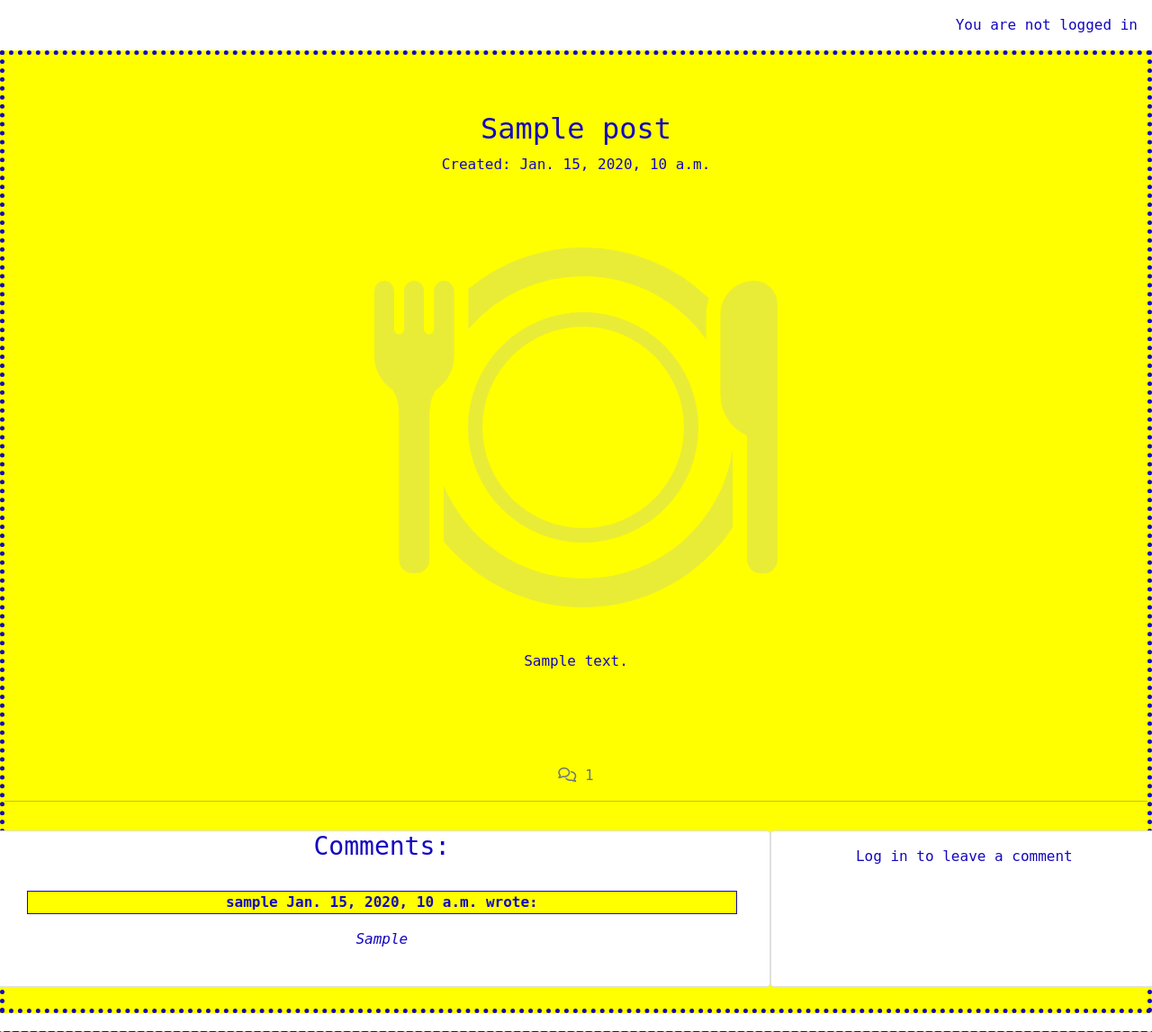
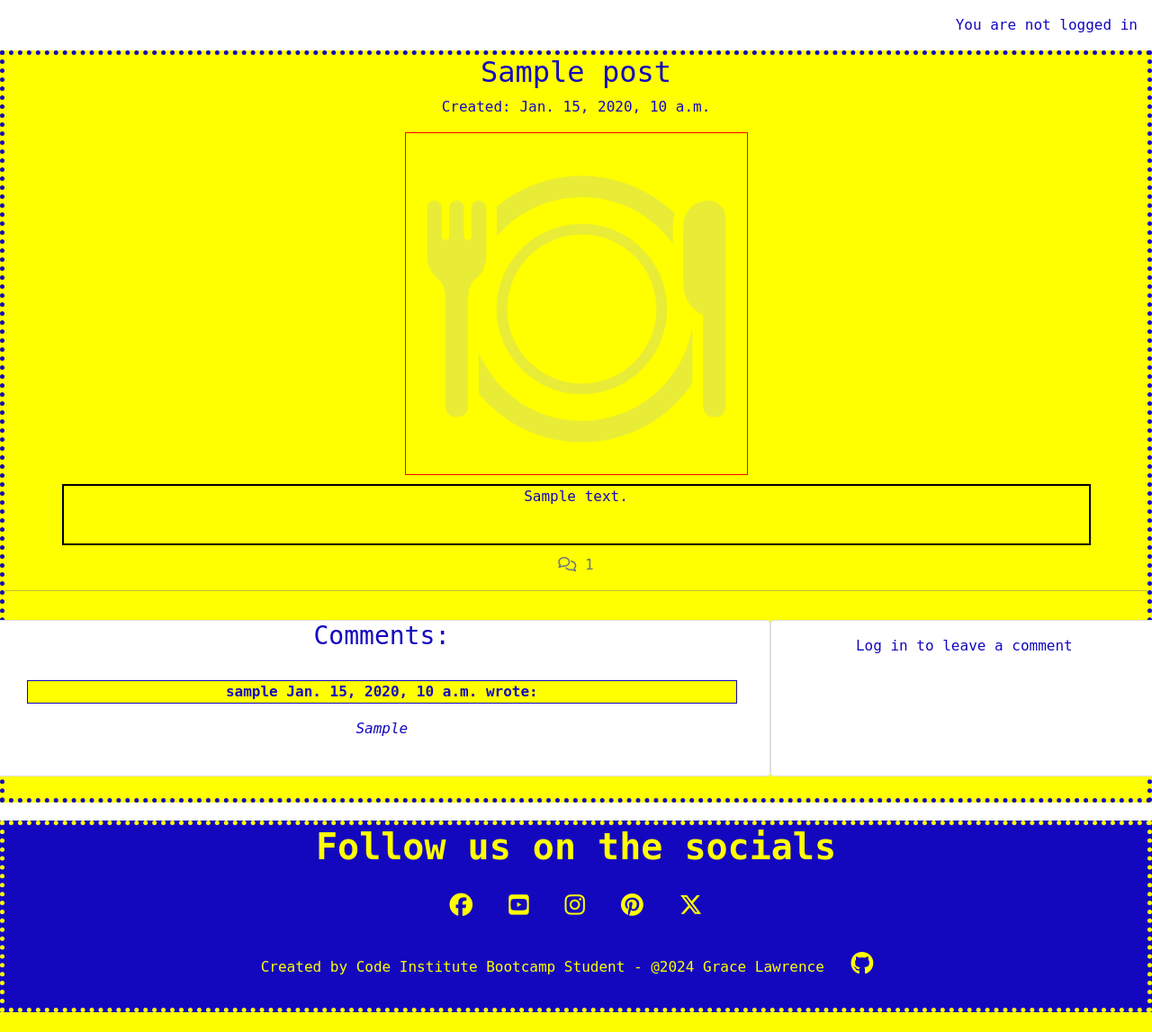
Before and after one commit to glaw2000/Leftovers, a Django app: a page that uses blog/templates/blog/post_detail.html in a window 1280 px wide. Shown: the part 220-1367 px from the top of the page at 90% size. After the commit the page ends 1345 px from the top, so only its background shows below. Run offline with Django 4.2, Linux system fonts and the light colour scheme; tables that the repository leaves empty hold one stand-in row (values such as "Sample post"); parts of the project's set-up code (start-up, migrations or seed data) failed here and were passed over; some libraries are stand-ins or nearby versions.

Commit message:
update to css styling of post_detail.html - move content from .category to .post

```diff
--- a/blog/templates/blog/blog.html
+++ b/blog/templates/blog/blog.html
@@ -4,8 +4,7 @@
 {% block content %}
 <!-- AllPosts page (blog.html) content starts here -->
 <div id="body" class="bodytxt" >
-    <h1>All Blog posts</h1>
-    <p>Some text</p>
+    <h1>All Posts</h1>
     <!-- want to filter display based on what user selected from home page -->
 
     <div class="categories">
--- a/blog/templates/blog/post_detail.html
+++ b/blog/templates/blog/post_detail.html
@@ -4,11 +4,13 @@
 
 <div id="body" class="bodytxt" >
 
-    <div class="categories">
-        <div class="post">
-            <h2> {{ post.title }}</h2>
-            <p>Created:  {{ post.created_on }}</p>
+    <div class="post">
+        <h2> {{ post.title }}</h2>
+        <p>Created:  {{ post.created_on }}</p>
+        <div class="subject_img">
             <img src="{% static 'images/default.webp' %}" class="scale" alt="placeholder">
+        </div>
+        <div class="subject_txt">
             <p>{{ post.content | safe }}</p><br>
             <!-- <i class="fa-solid fa-bookmark"></i>
             <i class="fa-solid fa-heart"></i>
--- a/static/css/style.css
+++ b/static/css/style.css
@@ -207,6 +207,31 @@
   padding-top: 2px;
 }
 
+/* styling post_detail page  */
+.post {
+  display: flex;
+  flex-direction: column;
+  justify-content: flex-start;
+  align-items: center;
+}
+
+.subject_img{
+  max-width: 30%;
+  max-height: 20%;
+  border:1pt solid red;
+}
+
+.subject_img > img{
+ height: 100%;
+ width: 100%;
+}
+
+.subject_txt{
+  width:90%;
+  border:2pt solid black;
+  margin: 10px;
+}
+
 /* Footer Styling */
 
 #footer {
```
Also changed, not shown: 1 other file.
